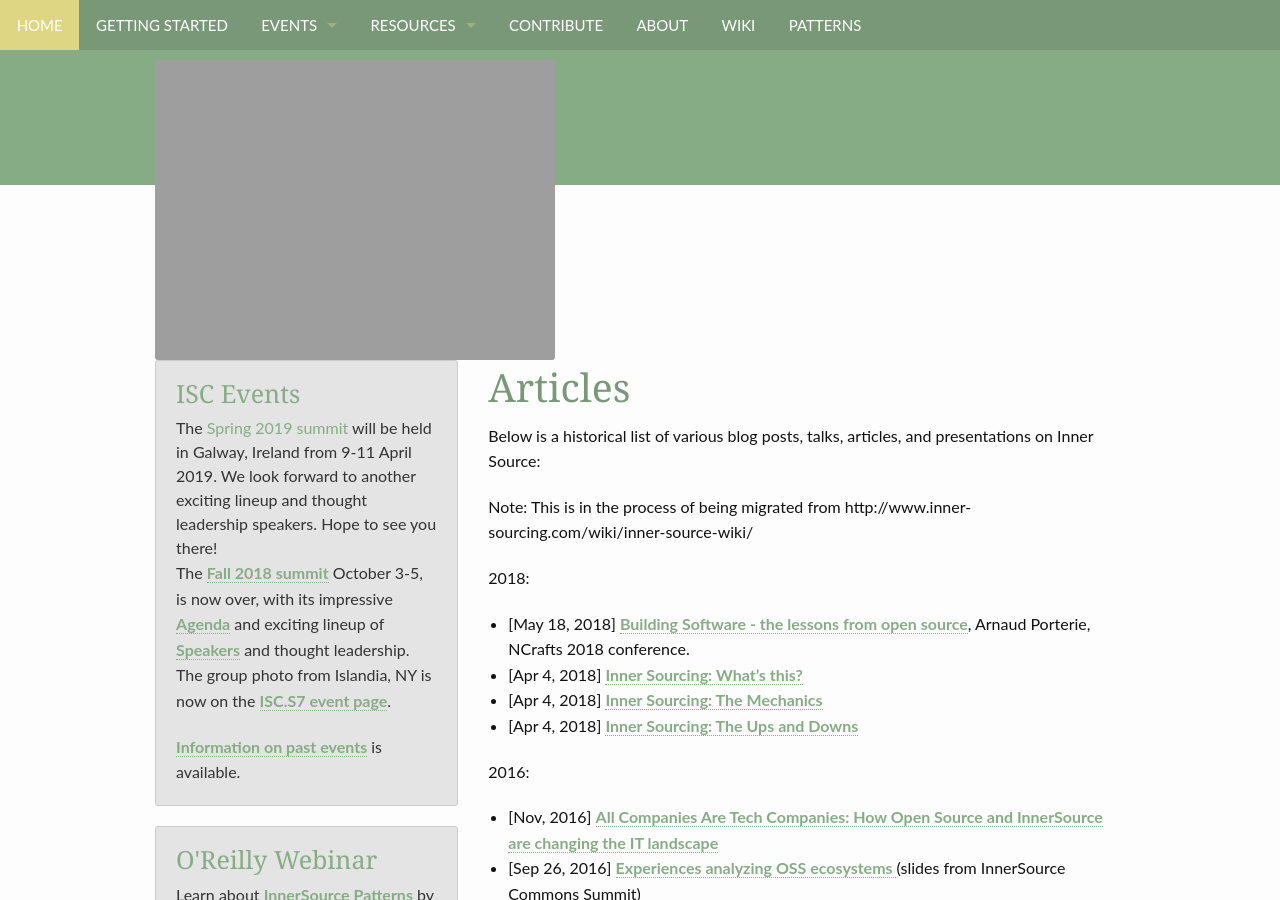
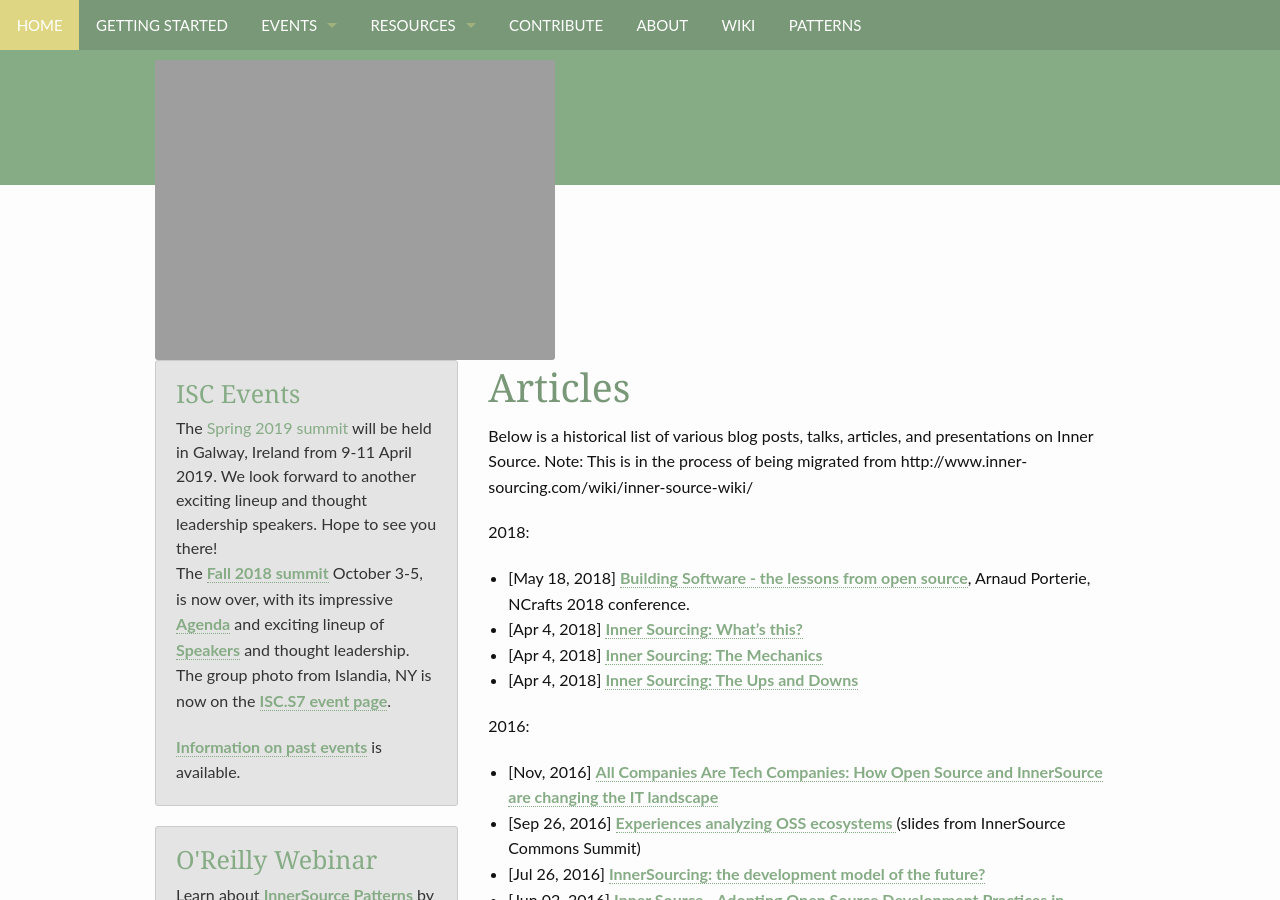
Before and after one commit to paypal/InnerSourceCommons, a Jekyll site: the page built from resources/articles.md, in a window 1280 px wide and 900 px high. Built offline with Jekyll 4.4.1, drawn with Linux system fonts in a browser that asks for light colours; some of the changed lines change nothing that is shown.

Commit message:
fixed markdown

```diff
--- a/resources/articles.md
+++ b/resources/articles.md
@@ -4,11 +4,10 @@ show_meta: false
 title: 'Articles'
 ---
 
-Below is a historical list of various blog posts, talks, articles, and presentations on Inner Source:
-
-Note: This is in the process of being migrated from http://www.inner-sourcing.com/wiki/inner-source-wiki/
+Below is a historical list of various blog posts, talks, articles, and presentations on Inner Source. Note: This is in the process of being migrated from http://www.inner-sourcing.com/wiki/inner-source-wiki/
 
 2018:
+
 * [May 18, 2018] [Building Software - the lessons from open source](https://www.slideshare.net/icecrime/building-software-the-lessons-from-open-source), Arnaud Porterie, NCrafts 2018 conference.
 * [Apr 4, 2018] [Inner Sourcing: What's this?](https://engineering.salesforce.com/inner-sourcing-whats-this-ef2220ae59ec)
 * [Apr 4, 2018] [Inner Sourcing: The Mechanics](https://engineering.salesforce.com/inner-sourcing-the-mechanics-c0b1421230fd)
```
